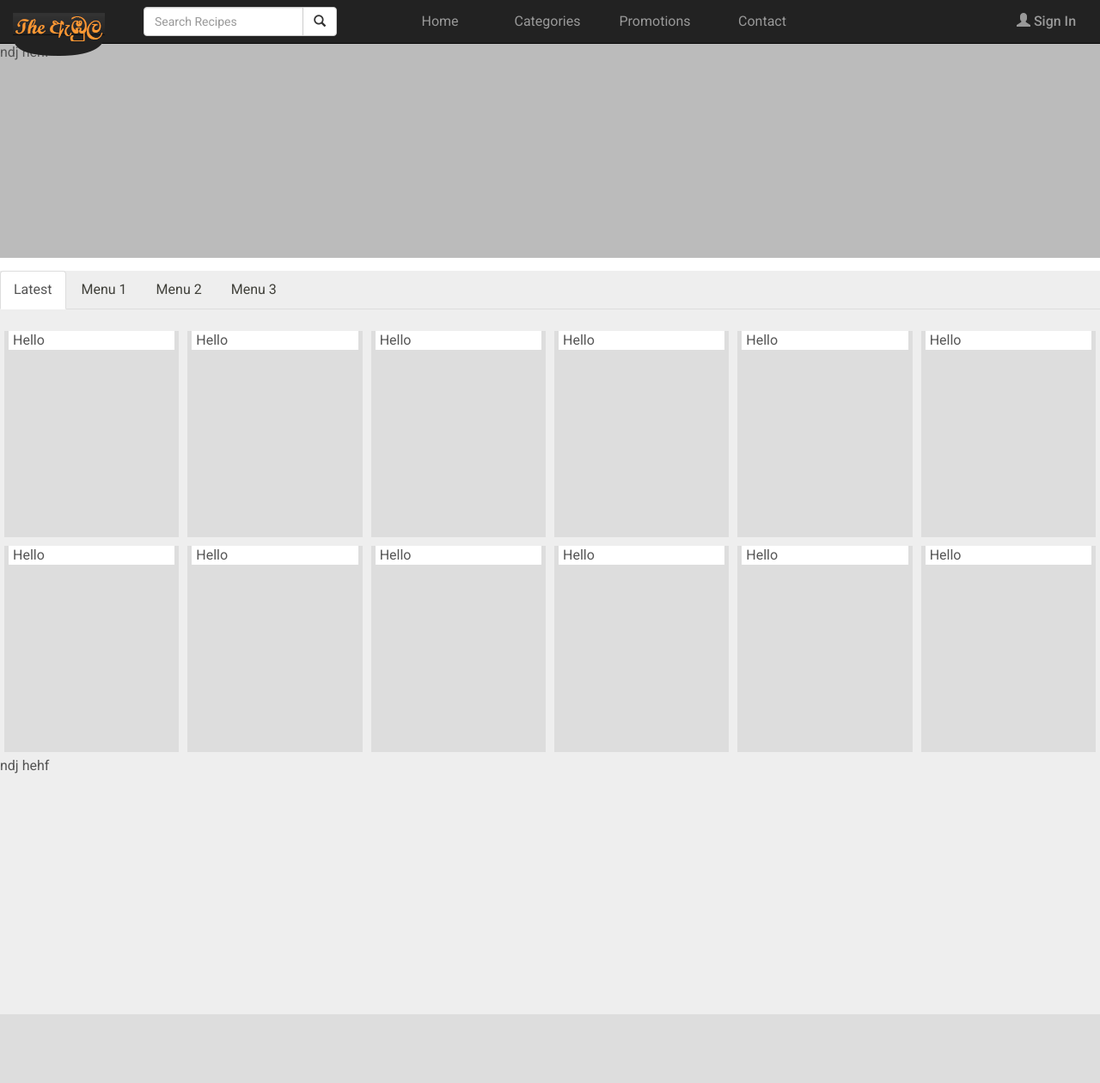
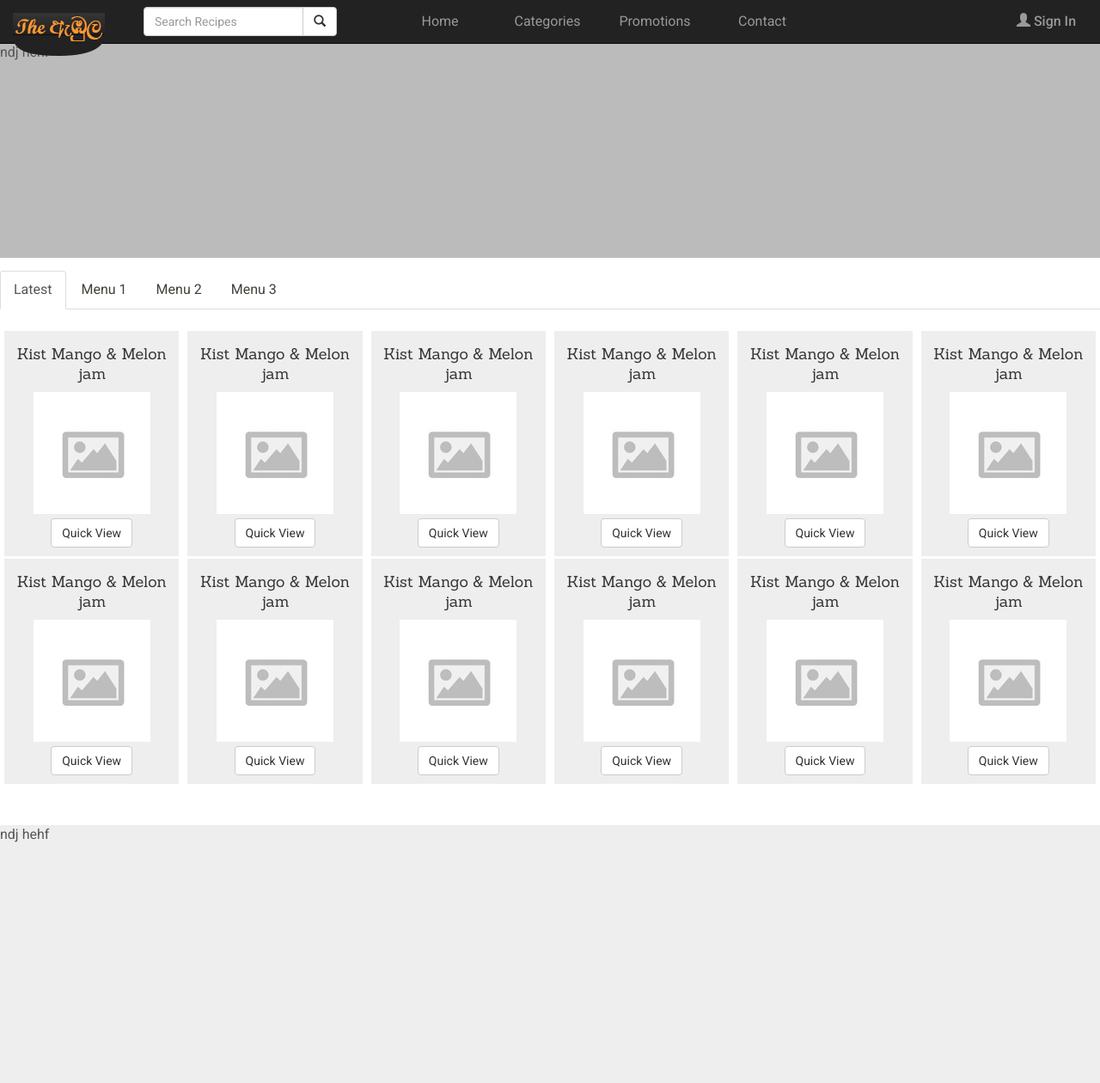
Before and after one commit to sajidhz1/Ambula, a PHP site: page /Ambula/foodproducts in a window 1280 px wide. Shown: the whole page at 86% size. Before the commit the page ends 1180 px from the top, so only its background shows below. Run offline with PHP 8.4, Linux system fonts and the light colour scheme; data that the repository does not hold is empty.

Commit message:
updated product view

```diff
--- a/app/views/foodproducts/products_view.php
+++ b/app/views/foodproducts/products_view.php
@@ -32,10 +32,11 @@
     <![endif]-->
     <style>
         .box {
-            padding: 0 5px 0 5px;
+            padding: 5px;
+            text-align: center;
         }
         .box .inner {
-            background-color: #fff;
+            background-color: #eee;
         }
     </style>
 </head>
@@ -47,7 +48,7 @@
 <div class="container-fluid">
 
     <div class="row" style="height: 250px;background: #bbb;margin-top: 50px; ">ndj hehf </div>
-    <div  class="row" style="background: #eee;margin-top: 15px;">
+    <div  class="row" style=" margin-top: 15px;">
         <ul class="nav nav-tabs">
             <li class="active"><a data-toggle="tab" href="#home">Latest</a></li>
             <li><a data-toggle="tab" href="#menu1">Menu 1</a></li>
@@ -58,42 +59,102 @@
     <div class="tab-content" style="margin-top: 20px;">
         <div  class="tab-pane fade in active">
 
-            <div class="col-lg-2 box" style="background: #ddd;height: 250px;border: 5px solid #eee">
-                <div class="inner box">Hello</div>
+            <div class="col-lg-2 box" style="height: 265px;">
+                <div class="inner box">
+                    <h5 style="color: #333333">Kist Mango & Melon jam</h5>
+                    <img src="http://localhost/Ambula/public/img/no_preview_available.jpg" style="display:block;margin: auto;">
+                    <a href="" class="btn btn-default" style="margin-top: 5px;margin-bottom: 5px;">Quick View</a>
+                </div>
             </div>
-            <div class="col-lg-2 box" style="background: #ddd;height: 250px;border: 5px solid #eee">
-                <div class="inner box">Hello</div>
+
+ <div class="col-lg-2 box" style="height: 265px;">
+                <div class="inner box">
+                    <h5 style="color: #333333">Kist Mango & Melon jam</h5>
+                    <img src="http://localhost/Ambula/public/img/no_preview_available.jpg" style="display:block;margin: auto;">
+                    <a href="" class="btn btn-default" style="margin-top: 5px;margin-bottom: 5px;">Quick View</a>
+                </div>
             </div>
-            <div class="col-lg-2 box" style="background: #ddd;height: 250px;border: 5px solid #eee">
-                <div class="inner box">Hello</div>
+
+ <div class="col-lg-2 box" style="height: 265px;">
+                <div class="inner box">
+                    <h5 style="color: #333333">Kist Mango & Melon jam</h5>
+                    <img src="http://localhost/Ambula/public/img/no_preview_available.jpg" style="display:block;margin: auto;">
+                    <a href="" class="btn btn-default" style="margin-top: 5px;margin-bottom: 5px;">Quick View</a>
+                </div>
             </div>
-            <div class="col-lg-2 box" style="background: #ddd;height: 250px;border: 5px solid #eee">
-                <div class="inner box">Hello</div>
+
+ <div class="col-lg-2 box" style="height: 265px;">
+                <div class="inner box">
+                    <h5 style="color: #333333">Kist Mango & Melon jam</h5>
+                    <img src="http://localhost/Ambula/public/img/no_preview_available.jpg" style="display:block;margin: auto;">
+                    <a href="" class="btn btn-default" style="margin-top: 5px;margin-bottom: 5px;">Quick View</a>
+                </div>
             </div>
-            <div class="col-lg-2 box" style="background: #ddd;height: 250px;border: 5px solid #eee">
-                <div class="inner box">Hello</div>
+
+ <div class="col-lg-2 box" style="height: 265px;">
+                <div class="inner box">
+                    <h5 style="color: #333333">Kist Mango & Melon jam</h5>
+                    <img src="http://localhost/Ambula/public/img/no_preview_available.jpg" style="display:block;margin: auto;">
+                    <a href="" class="btn btn-default" style="margin-top: 5px;margin-bottom: 5px;">Quick View</a>
+                </div>
             </div>
-            <div class="col-lg-2 box" style="background: #ddd;height: 250px;border: 5px solid #eee">
-                <div class="inner box">Hello</div>
+
+ <div class="col-lg-2 box" style="height: 265px;">
+                <div class="inner box">
+                    <h5 style="color: #333333">Kist Mango & Melon jam</h5>
+                    <img src="http://localhost/Ambula/public/img/no_preview_available.jpg" style="display:block;margin: auto;">
+                    <a href="" class="btn btn-default" style="margin-top: 5px;margin-bottom: 5px;">Quick View</a>
+                </div>
             </div>
-            <div class="col-lg-2 box" style="background: #ddd;height: 250px;border: 5px solid #eee">
-                <div class="inner box">Hello</div>
+
+ <div class="col-lg-2 box" style="height: 265px;">
+                <div class="inner box">
+                    <h5 style="color: #333333">Kist Mango & Melon jam</h5>
+                    <img src="http://localhost/Ambula/public/img/no_preview_available.jpg" style="display:block;margin: auto;">
+                    <a href="" class="btn btn-default" style="margin-top: 5px;margin-bottom: 5px;">Quick View</a>
+                </div>
             </div>
-            <div class="col-lg-2 box" style="background: #ddd;height: 250px;border: 5px solid #eee">
-                <div class="inner box">Hello</div>
+
+ <div class="col-lg-2 box" style="height: 265px;">
+                <div class="inner box">
+                    <h5 style="color: #333333">Kist Mango & Melon jam</h5>
+                    <img src="http://localhost/Ambula/public/img/no_preview_available.jpg" style="display:block;margin: auto;">
+                    <a href="" class="btn btn-default" style="margin-top: 5px;margin-bottom: 5px;">Quick View</a>
+                </div>
             </div>
-            <div class="col-lg-2 box" style="background: #ddd;height: 250px;border: 5px solid #eee">
-                <div class="inner box">Hello</div>
+
+ <div class="col-lg-2 box" style="height: 265px;">
+                <div class="inner box">
+                    <h5 style="color: #333333">Kist Mango & Melon jam</h5>
+                    <img src="http://localhost/Ambula/public/img/no_preview_available.jpg" style="display:block;margin: auto;">
+                    <a href="" class="btn btn-default" style="margin-top: 5px;margin-bottom: 5px;">Quick View</a>
+                </div>
             </div>
-            <div class="col-lg-2 box" style="background: #ddd;height: 250px;border: 5px solid #eee">
-                <div class="inner box">Hello</div>
+
+ <div class="col-lg-2 box" style="height: 265px;">
+                <div class="inner box">
+                    <h5 style="color: #333333">Kist Mango & Melon jam</h5>
+                    <img src="http://localhost/Ambula/public/img/no_preview_available.jpg" style="display:block;margin: auto;">
+                    <a href="" class="btn btn-default" style="margin-top: 5px;margin-bottom: 5px;">Quick View</a>
+                </div>
             </div>
-            <div class="col-lg-2 box" style="background: #ddd;height: 250px;border: 5px solid #eee">
-                <div class="inner box">Hello</div>
+
+ <div class="col-lg-2 box" style="height: 265px;">
+                <div class="inner box">
+                    <h5 style="color: #333333">Kist Mango & Melon jam</h5>
+                    <img src="http://localhost/Ambula/public/img/no_preview_available.jpg" style="display:block;margin: auto;">
+                    <a href="" class="btn btn-default" style="margin-top: 5px;margin-bottom: 5px;">Quick View</a>
+                </div>
             </div>
-            <div class="col-lg-2 box" style="background: #ddd;height: 250px;border: 5px solid #eee">
-                <div class="inner box">Hello</div>
+
+ <div class="col-lg-2 box" style="height: 265px;">
+                <div class="inner box">
+                    <h5 style="color: #333333">Kist Mango & Melon jam</h5>
+                    <img src="http://localhost/Ambula/public/img/no_preview_available.jpg" style="display:block;margin: auto;">
+                    <a href="" class="btn btn-default" style="margin-top: 5px;margin-bottom: 5px;">Quick View</a>
+                </div>
             </div>
+
 
         </div>
         <div id="menu1" class="tab-pane fade">
@@ -111,7 +172,7 @@
     </div>
     </div>
 
-    <div  class="row" style="height: 300px;background: #eee;">ndj hehf </div>
+    <div  class="row" style="height: 300px;background: #eee;margin-top: 50px;">ndj hehf </div>
 </div>
 
 </body>
```
